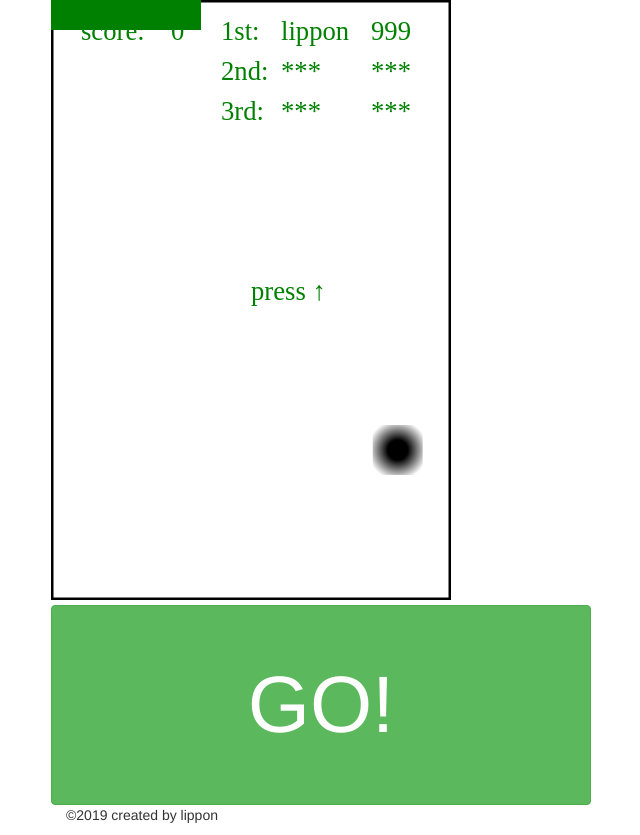
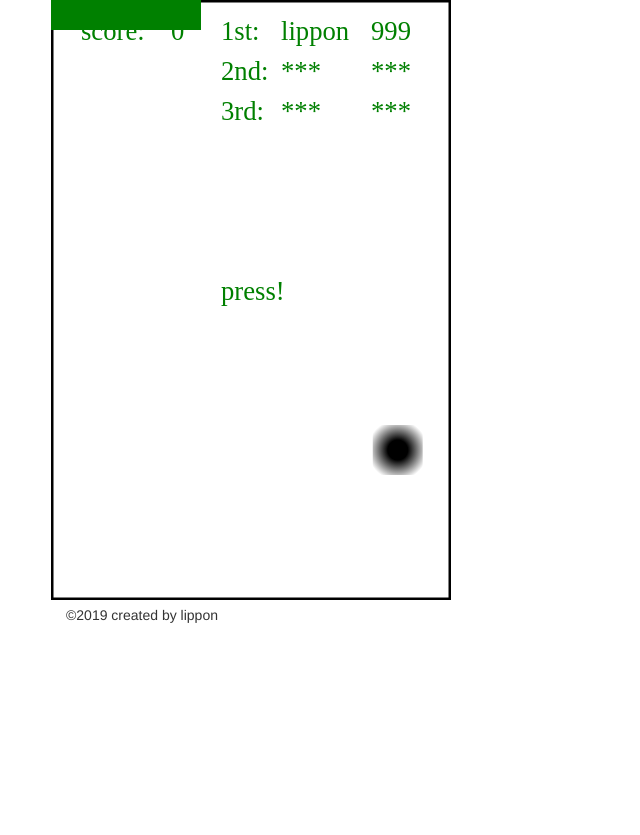
Before and after one commit to lippon6/lippon6.github.io, a plain HTML site: page index.html in a window 1280 px wide. Shown: the whole page, without its empty margins (34-674 px from the left). After the commit the page ends 800 px from the top, so only its background shows below. Drawn offline with nearby package versions, Linux system fonts and the light colour scheme.

Commit message:
change the touch way

```diff
--- a/index.html
+++ b/index.html
@@ -3,6 +3,7 @@
 
 <head>
     <meta charset="utf-8" />
+    <meta content="width=device-width, initial-scale=0.9, maximum-scale=0.9, user-scalable=0;" name="viewport" />
     <title> sine trail</title>
     <script src="js/main.js"></script>
     <script src="js/ranking_list.js"></script>
@@ -17,8 +18,8 @@
 <body>
     <div class="container">
         <div class="col-md-6">
+            <img src="images/plane.png" id="plane1" style="display:none;" />
             <canvas id="myCanvas"></canvas>
-            <button id="goUp" class="btn btn-large btn-success btn-block" style="cursor:pointer;height: 200px;font-size:80px;">GO!</button>
             <div class="container">
                 <footer class="site-footer">
                     <p class="powered-by">
--- a/js/main.js
+++ b/js/main.js
@@ -18,12 +18,10 @@ window.onload = function () {
         fill_tip: function(){
        		if(globalInf.tip == true){
                 envir.font = "20pt Microsoft JhengHei";
-       			envir.fillText("press ↑", myWidth/2, myHeight/2);
+       			envir.fillText("press!", myWidth/2 - 30, myHeight/2);
        		}
         }
     };
-
-
 
     //玩家控制体
     var plane = {
@@ -264,21 +262,21 @@ window.onload = function () {
 
     var c=document.getElementById("myCanvas");
 
-    document.getElementById("goUp").addEventListener("mousedown",function(){
+    document.getElementById("myCanvas").addEventListener("mousedown",function(){
         keyBuf[keyCode.up] = true;
         globalInf.tip = false;
     });
 
-    document.getElementById("goUp").addEventListener("mouseup",function(){
+    document.getElementById("myCanvas").addEventListener("mouseup",function(){
         keyBuf[keyCode.up] = false;
     });
 
-    document.getElementById("goUp").addEventListener("touchstart",function(){
+    document.getElementById("myCanvas").addEventListener("touchstart",function(){
         keyBuf[keyCode.up] = true;
         globalInf.tip = false;
     });
 
-    document.getElementById("goUp").addEventListener("touchend",function(){
+    document.getElementById("myCanvas").addEventListener("touchend",function(){
         keyBuf[keyCode.up] = false;
     });
 
```
